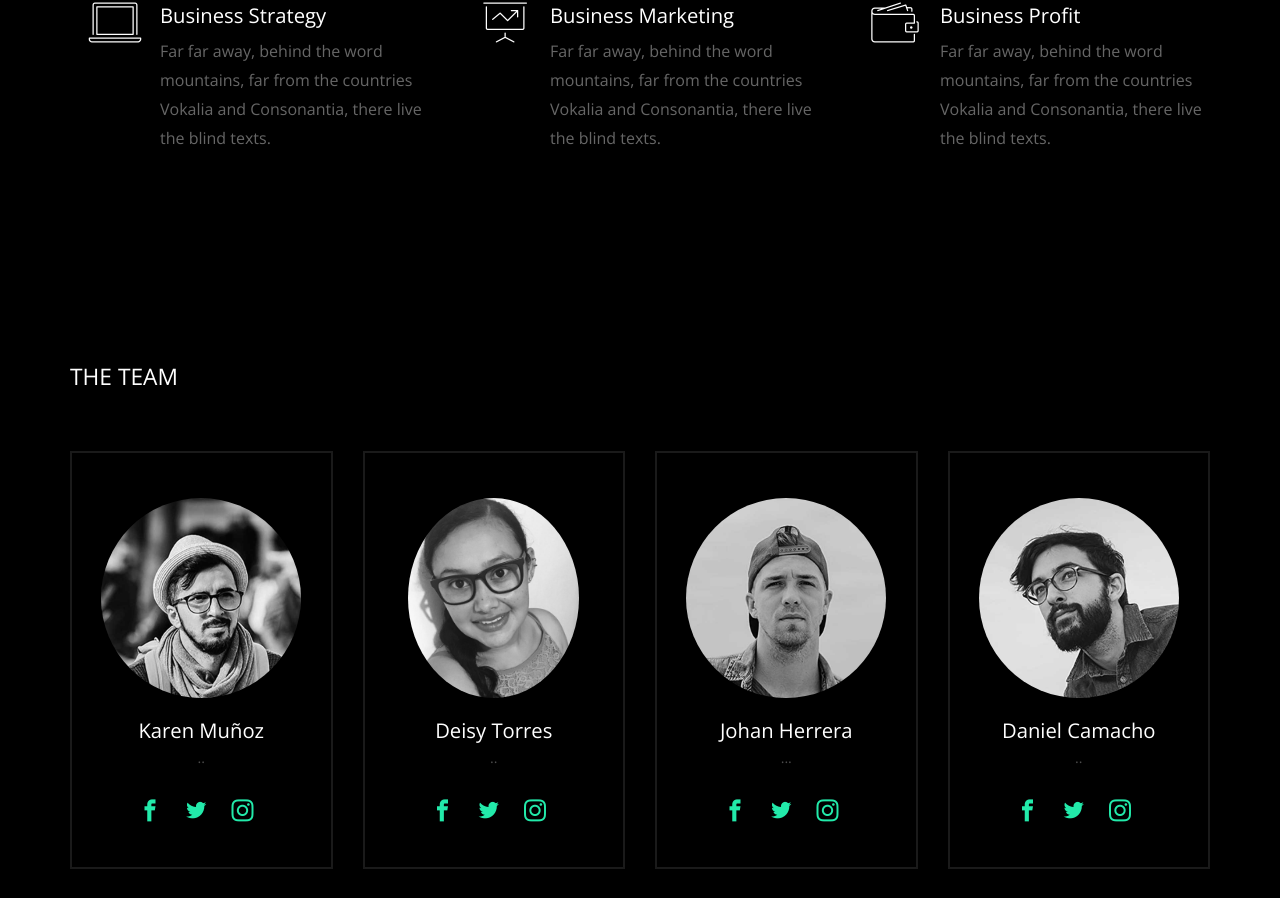
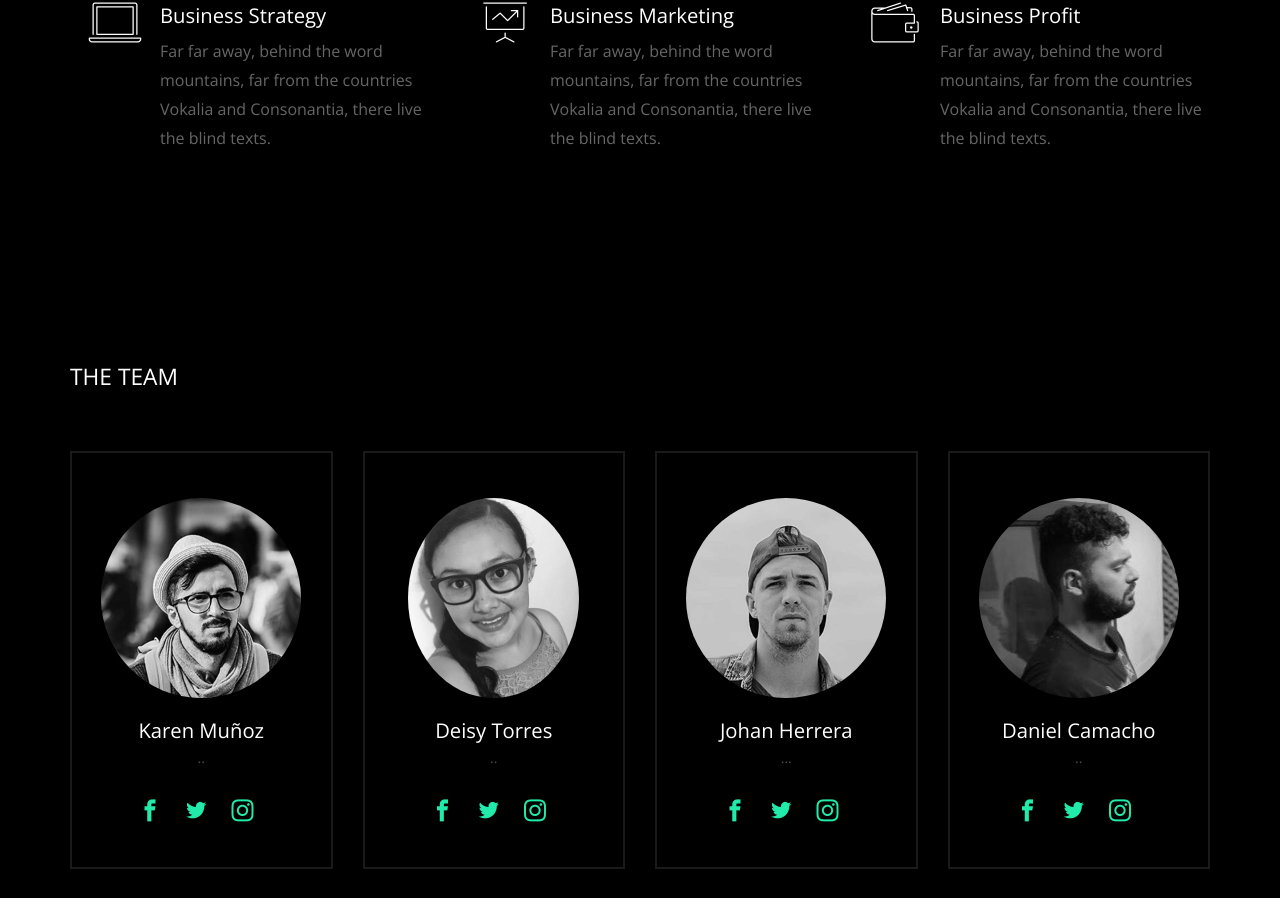
Before and after one commit to EMAUIS/UIS-EMA, a website: page index.html in a window 1280 px wide. Shown: the part 861-1759 px from the top of the page. Drawn offline with nearby package versions, Linux system fonts and the light colour scheme; files whose address does not match are found by name.

Commit message:
Update index.html

```diff
--- a/index.html
+++ b/index.html
@@ -204,7 +204,7 @@
          <div class="col-md-3 probootstrap-animate">
           <div class="probootstrap-card probootstrap-person text-center">
             <div class="probootstrap-card-media">
-              <img src="img/person_2.jpg" class="img-responsive" alt="Free HTML5 Template by uicookies.com">
+              <img src="img/daniel.jpg" class="img-responsive" alt="Free HTML5 Template by uicookies.com">
             </div>
             <div class="probootstrap-card-text">
               <h2 class="probootstrap-card-heading mb0">Daniel Camacho</h2>
```
